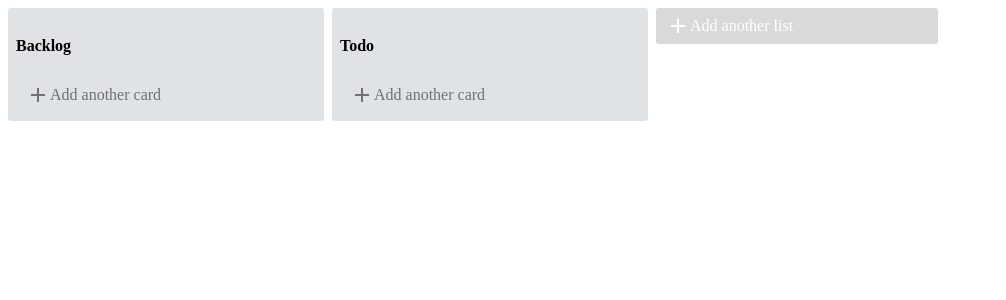
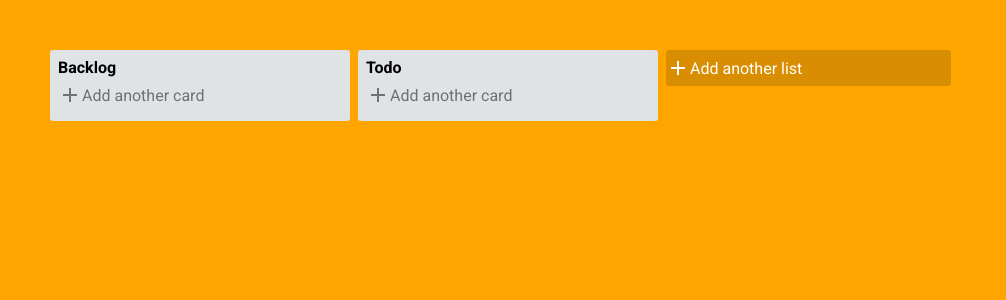
Before and after one commit to andasan/taskban, a React (Create React App) app: page / in a window 1280 px wide. Shown: the top 300 px of the page, without its empty margins (0-1006 px from the left). Built offline with nearby package versions, Linux system fonts and the light colour scheme.

Commit message:
add persist data, add styled components to add form button

```diff
--- a/src/App.js
+++ b/src/App.js
@@ -6,6 +6,11 @@ import styled from "styled-components";
 import TaskbanList from "./components/TaskbanList";
 import TrelloActionButton from "./components/TaskbanActionButton";
 
+const AppContainer = styled.div`
+  background-color: orange;
+  height: 100vh;
+  padding: 50px;
+`;
 const ListContainer = styled.div`
   display: flex;
   flex-direction: row;
@@ -37,7 +42,7 @@ function App() {
   const lists = useSelector((state) => state.lists);
   return (
     <DragDropContext onDragEnd={onDragEnd}>
-      <div>
+      <AppContainer>
         <Droppable droppableId="all-lists" direction="horizontal" type="list">
           {(provided) => (
             <ListContainer
@@ -58,7 +63,7 @@ function App() {
             </ListContainer>
           )}
         </Droppable>
-      </div>
+      </AppContainer>
     </DragDropContext>
   );
 }
--- a/src/components/TaskbanActionButton.js
+++ b/src/components/TaskbanActionButton.js
@@ -18,8 +18,11 @@ const AddFormButton = styled.div`
     cursor: pointer;
     border-radius: 3px;
     height: 36px;
-    width: 272px;
-    padding-left: 10px;
+    width: 285px;
+    &:hover {
+        background-color: black !important;
+        color: white !important;
+    }
 `;
 
 const TaskbanActionButton = (props) => {
@@ -70,7 +73,6 @@ const TaskbanActionButton = (props) => {
             <AddFormButton
                 onClick={() => setFormOpen(true)}
                 style={{
-                    ...styles.openFormButtonGroup,
                     opacity: buttonTextOp,
                     color: buttonTextColor,
                     backgroundColor: buttonTextBackground,
@@ -128,21 +130,4 @@ const TaskbanActionButton = (props) => {
     return formOpen ? renderForm() : renderAddButton();
 };
 
-const styles = {
-    openFormButtonGroup: {
-        display: "flex",
-        alignItems: "center",
-        cursor: "pointer",
-        borderRadius: 3,
-        height: 36,
-        width: 272,
-        paddingLeft: 10
-    },
-    formButtonGroup: {
-        marginTop: 8,
-        display: "flex",
-        alignItems: "center"
-    }
-};
-
 export default TaskbanActionButton;
--- /dev/null
+++ b/src/index.css
@@ -0,0 +1,10 @@
+@import url('https://fonts.googleapis.com/css2?family=Roboto:wght@500&display=swap');
+
+*{
+    margin: 0;
+    box-sizing: border-box;
+}
+
+html,body{
+    font-family: 'Roboto', sans-serif;
+}
--- a/src/index.js
+++ b/src/index.js
@@ -5,6 +5,8 @@ import reportWebVitals from './reportWebVitals';
 import { Provider } from 'react-redux';
 import { PersistGate } from 'redux-persist/integration/react'
 import { store, persistor } from './redux/store';
+
+import './index.css';
 
 ReactDOM.render(
   <React.StrictMode>
```
Also changed, not shown: src/redux/list.reducer.js (line endings or trailing spaces), 1 other file (tests, documents, lock files or other folders).
